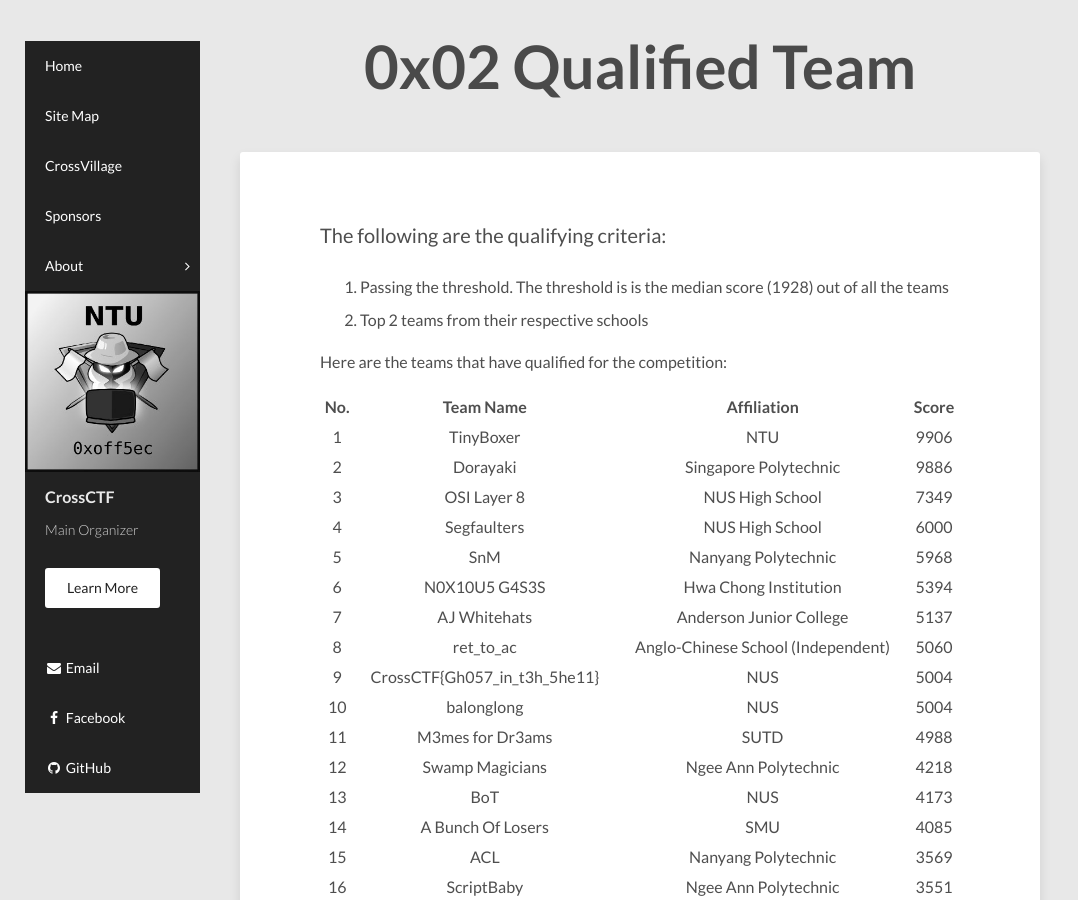
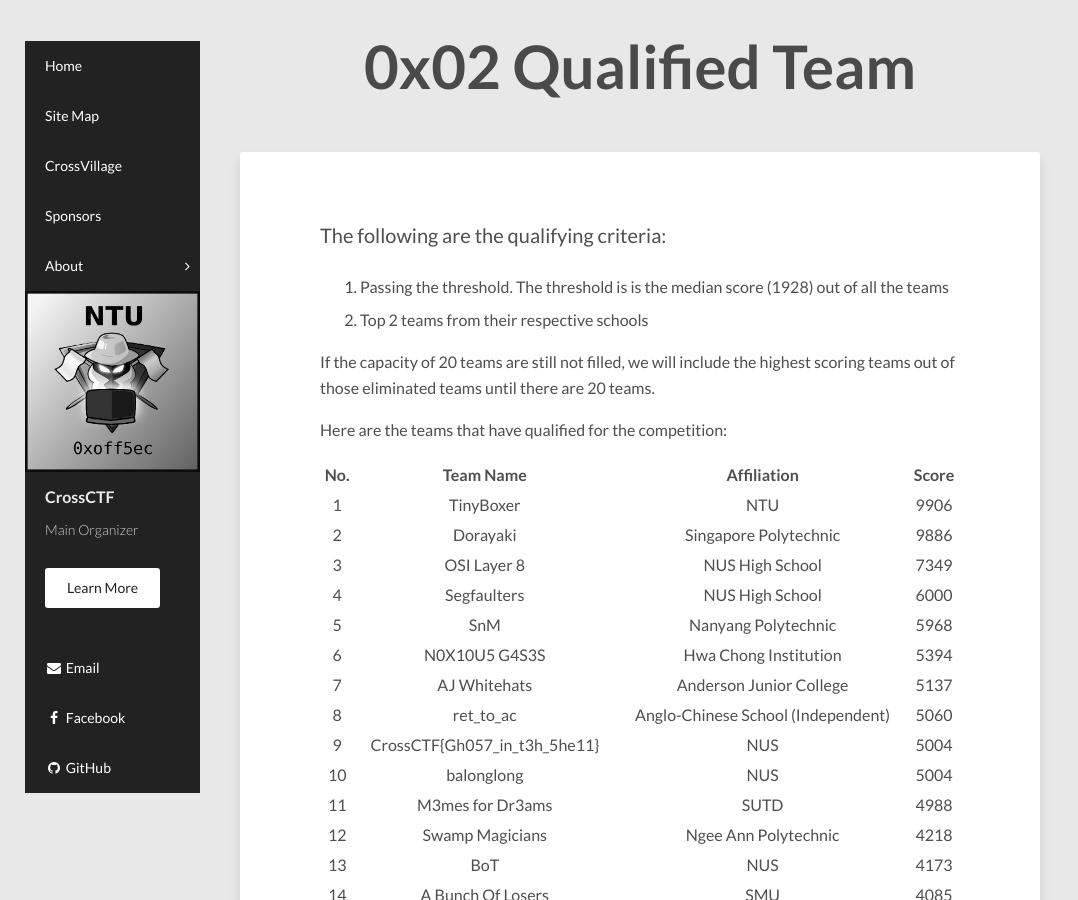
Before and after one commit to CrossCTF/crossctf.github.io, a Jekyll site: the page built from _posts/2018-04-21-Qualified-Teams.md, in a window 1280 px wide and 900 px high. Shown: the whole window, without its empty margins (0-1078 px from the left). Built offline with Jekyll 4.4.1, drawn with Linux system fonts in a browser that asks for light colours; nearby versions of some CDN libraries.

Commit message:
Quals table attempt 5

```diff
--- a/_posts/2018-04-21-Qualified-Teams.md
+++ b/_posts/2018-04-21-Qualified-Teams.md
@@ -9,6 +9,8 @@
 
 1. Passing the threshold. The threshold is is the median score (1928) out of all the teams
 2. Top 2 teams from their respective schools
+
+If the capacity of 20 teams are still not filled, we will include the highest scoring teams out of those eliminated teams until there are 20 teams.
 
 Here are the teams that have qualified for the competition:
 
```
